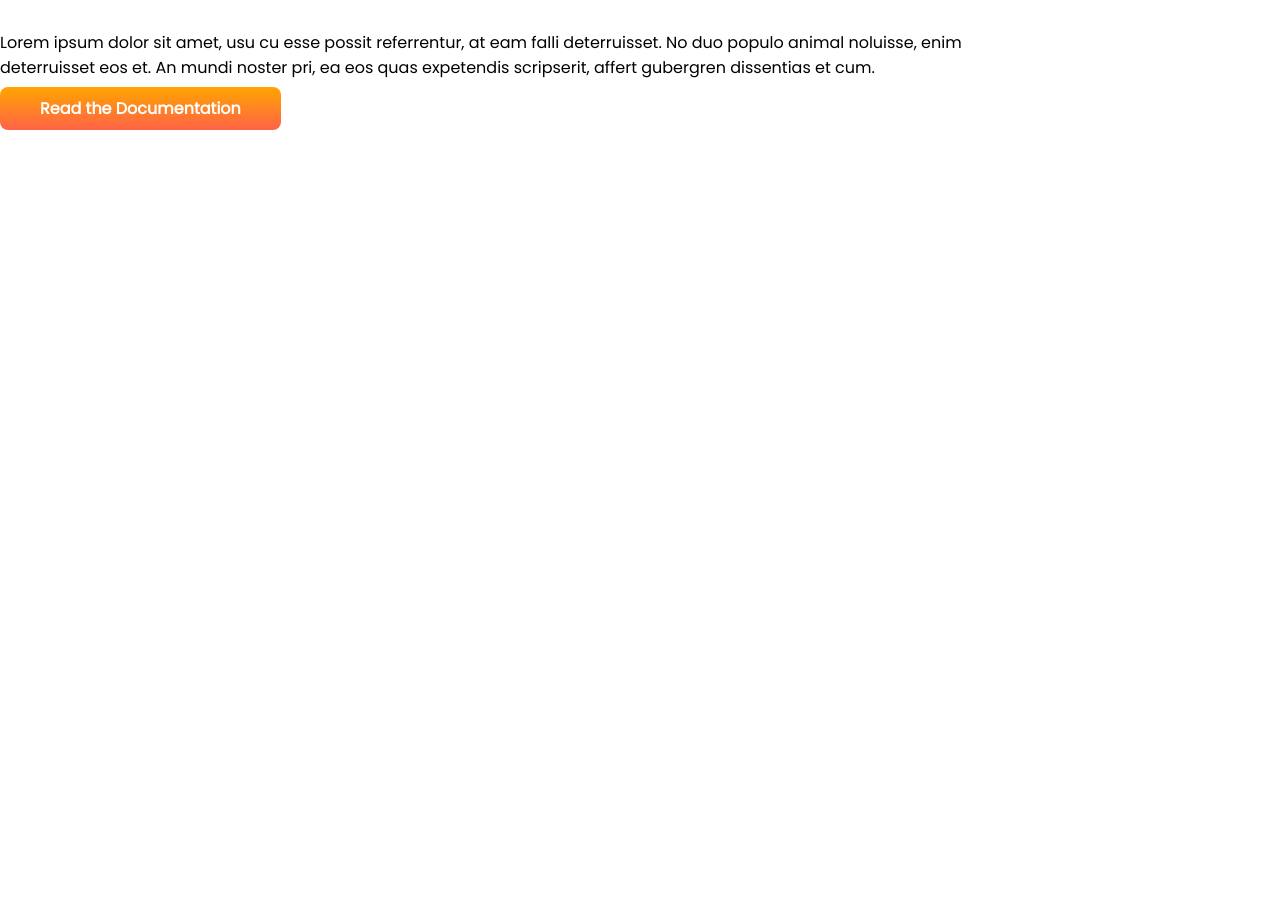
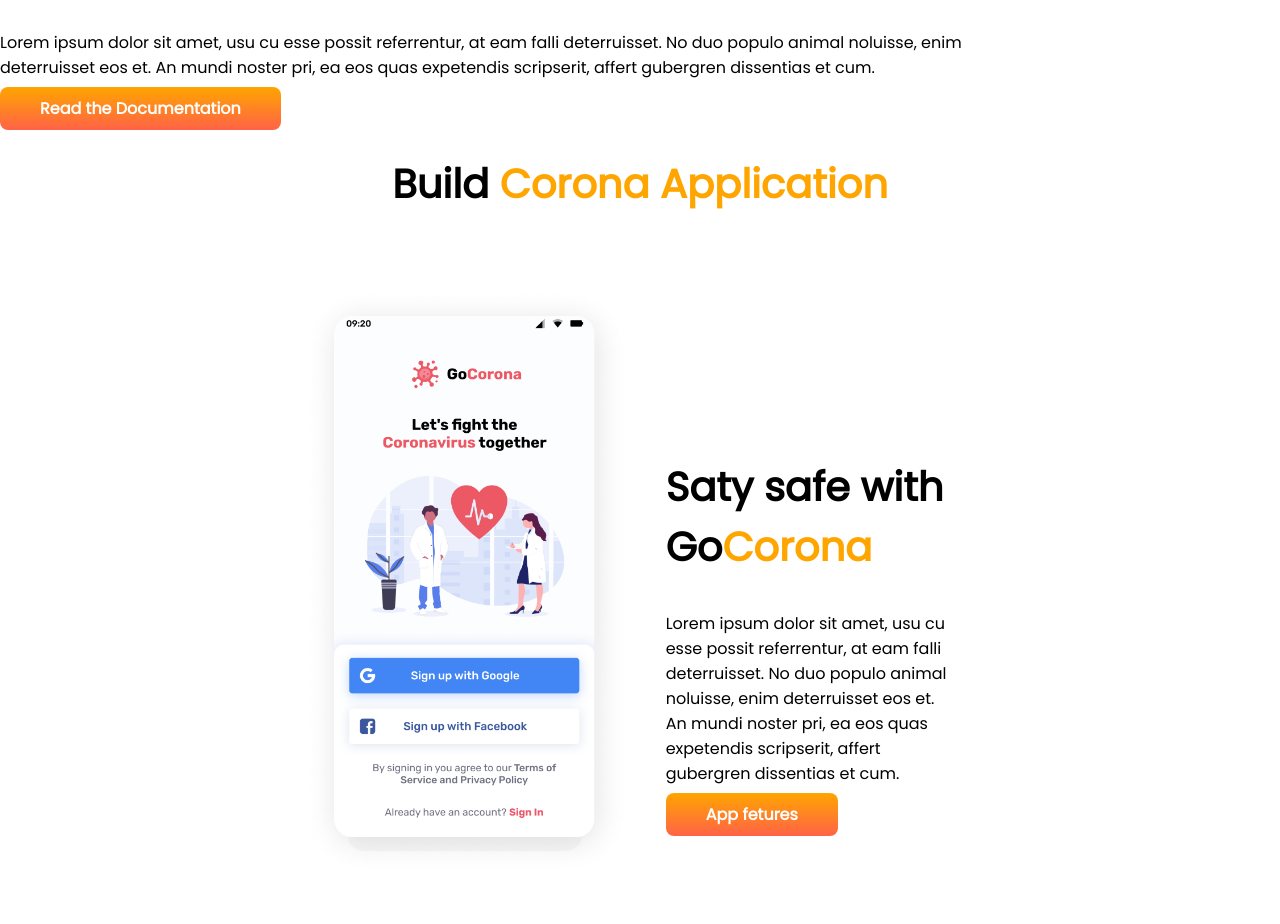
Before and after one commit to khalidsheikh22/22-misson, a plain HTML site: page index.html in a window 1280 px wide. Shown: the part 1626-2550 px from the top of the page. Before the commit the page ends 1756 px from the top, so only its background shows below. Drawn offline with Linux system fonts and the light colour scheme.

Commit message:
add-corona-app

```diff
--- a/index.html
+++ b/index.html
@@ -73,6 +73,27 @@
             </div>
             <div class="forth-part"><img src="pictures/project.png" alt=""></div>
         </section>
+        <h2 class="text-editor"> Build <span class="h1-color">Corona Application</span></h2>
+        <section class="flexible-container forth-parts">
+            <div class="last-container">
+                <img src="pictures/app.png" alt="">
+            </div>
+            <divb class="last-containers">
+                <h2>Saty safe with Go<span class="h1-color">Corona</span></h2>
+                <p>Lorem ipsum dolor sit amet, usu cu esse possit referrentur, at eam falli deterruisset. No duo populo animal noluisse, enim deterruisset eos et. An mundi noster pri, ea eos quas expetendis scripserit, affert gubergren dissentias et cum.</p>
+                <a class="link-button" target="_blank" href="">App fetures</a>
+
+                </div>
+
+
+
+        </section>
+
+
+
+
+
+
     </section>
 
 
--- a/style.css
+++ b/style.css
@@ -112,3 +112,16 @@ h2 {
 .forth-parts {
     margin-top: 70px;
 }
+
+.last-container img {
+    width: 50%;
+    margin-left: 300px;
+    margin-right: 50px;
+}
+
+.last-containers {
+    height: 500px;
+    width: 650px;
+    margin-right: 330px;
+    margin-top: 140px;
+}
```
